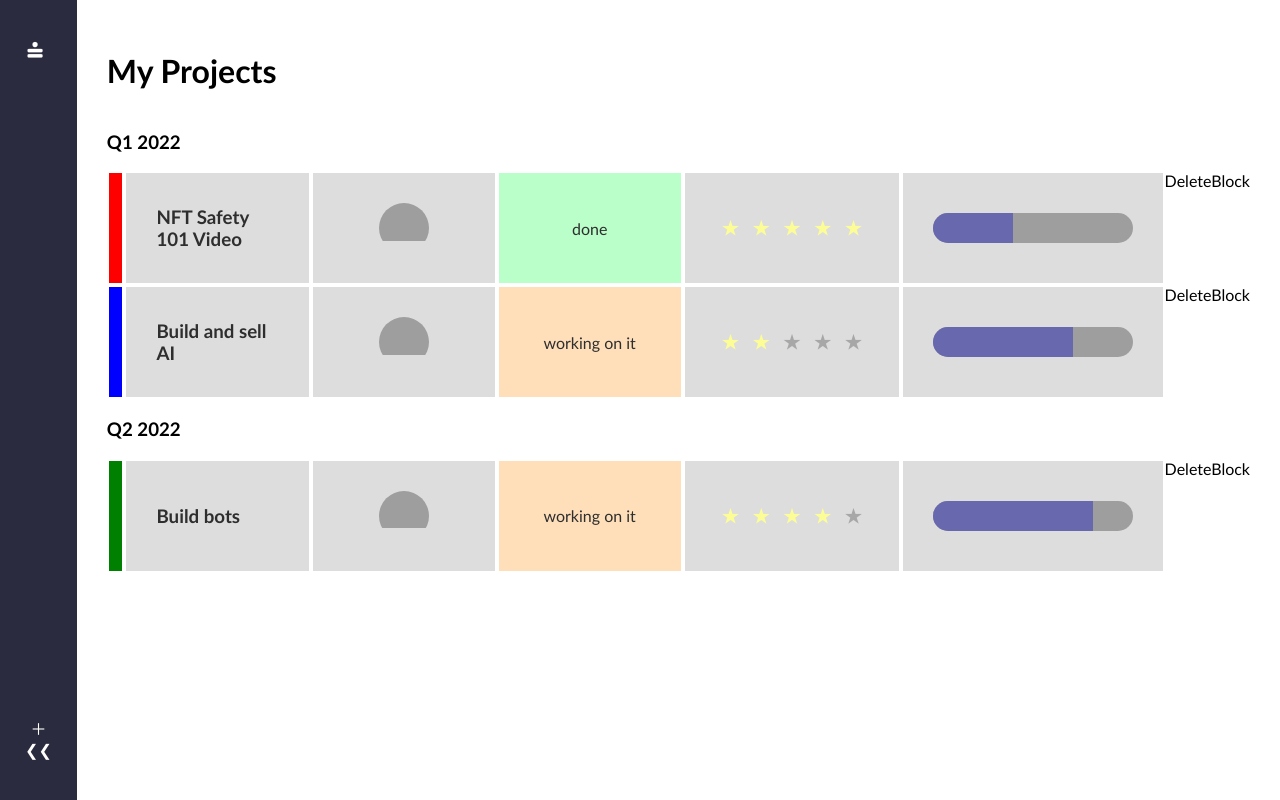
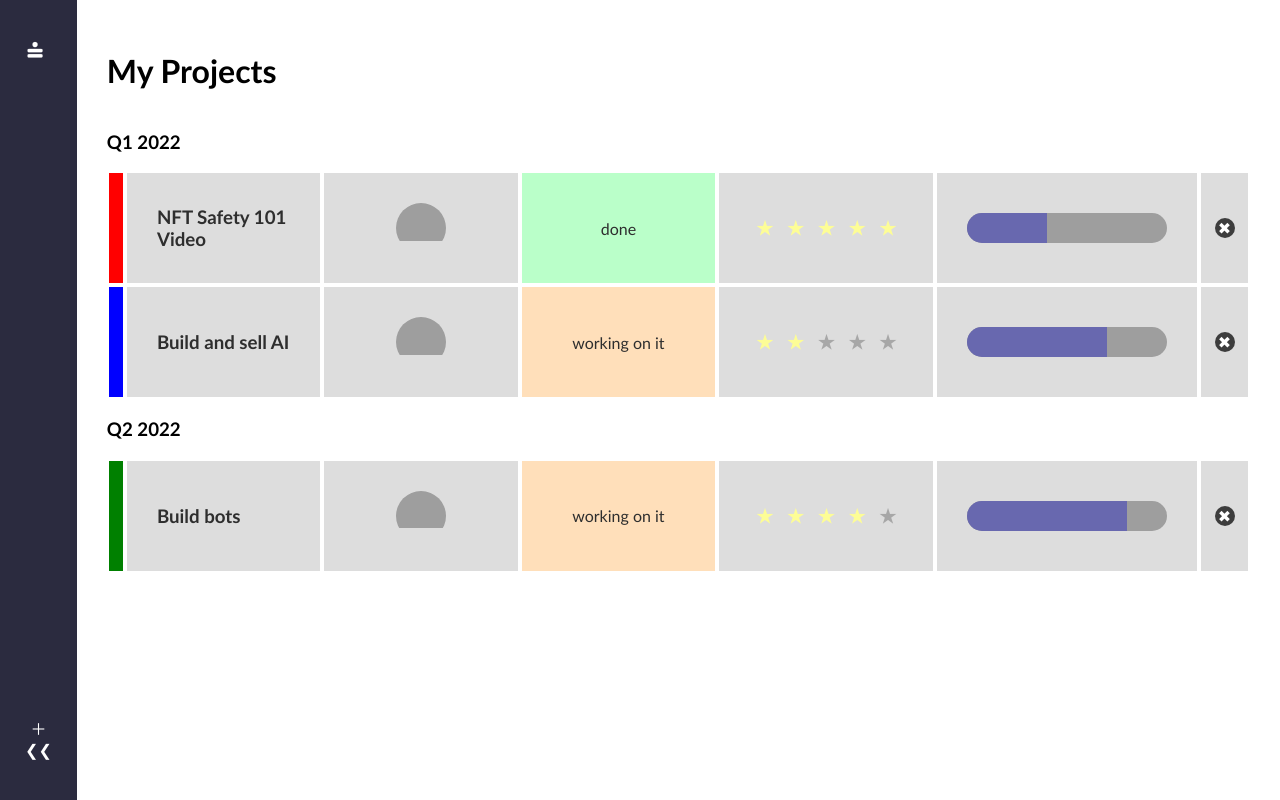
Before and after one commit to APareja12/crm-clone, a React (Create React App) app: page / in a window 1280 px wide. Built offline with nearby package versions, Linux system fonts and the light colour scheme; grey boxes are pictures that could not be loaded.

Commit message:
dashboard colors

```diff
--- a/src/components/DeleteBlock.js
+++ b/src/components/DeleteBlock.js
@@ -1,10 +1,16 @@
-import React from 'react'
 
-const DeleteBlock = () => {
+
+const DeleteBlock = ({ documentId }) => {
+
+  const deleteTicket =  () => {
+
+  }
+
+
   return (
-    <div>
-      DeleteBlock
-    </div>
+    <div className="delete-block">
+      <div className="delete-icon" onClick={deleteTicket}>✖</div>
+      </div>
   )
 }
 
--- a/src/pages/Dashboard.js
+++ b/src/pages/Dashboard.js
@@ -41,6 +41,14 @@ const Dashboard = () => {
         }
     ]
 
+    const colors = [
+      'rgb(255,179,186)',
+      'rgb(255,223,186)',
+      'rgb(255,255,186)',
+      'rgb(186,255,201)',
+      'rgb(186,225,255)',
+    ]
+
     const uniqueCategories = [
         ...new Set(tickets?.map(({category}) => category))
     ]
```
